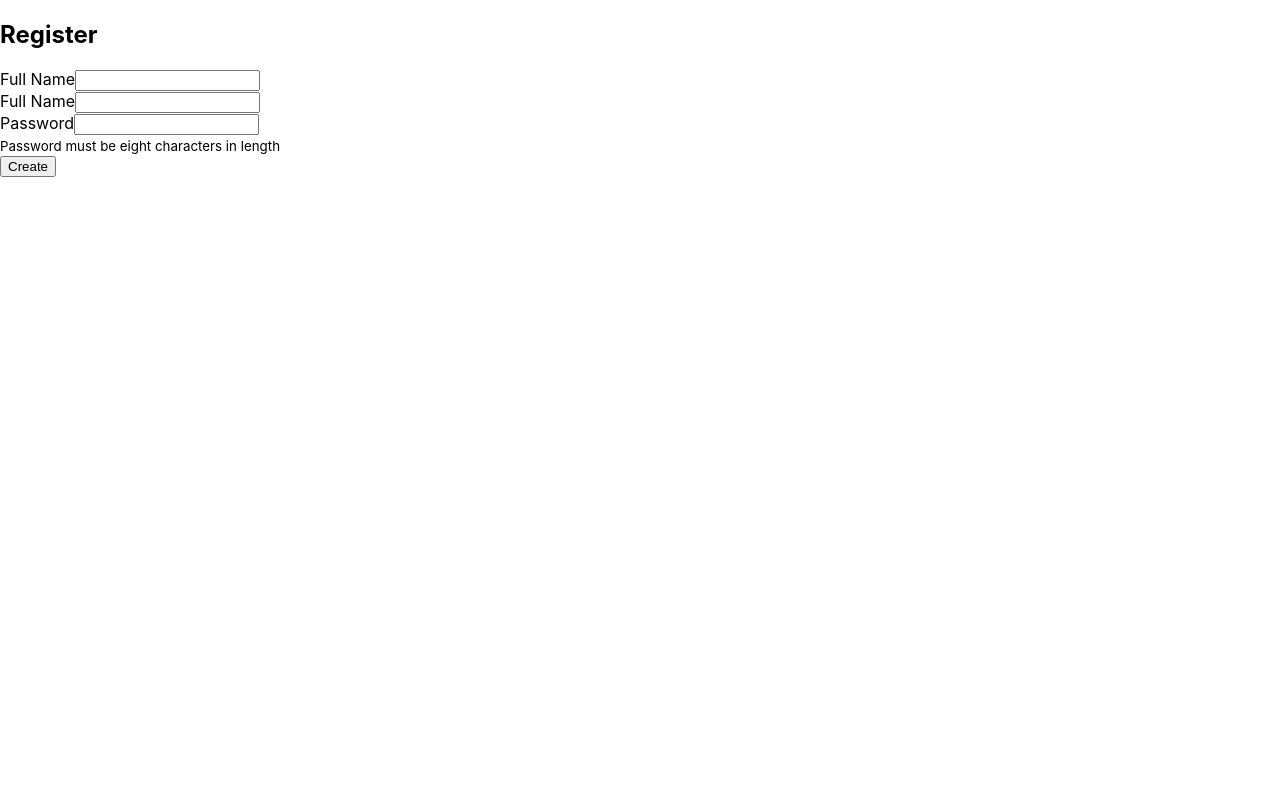
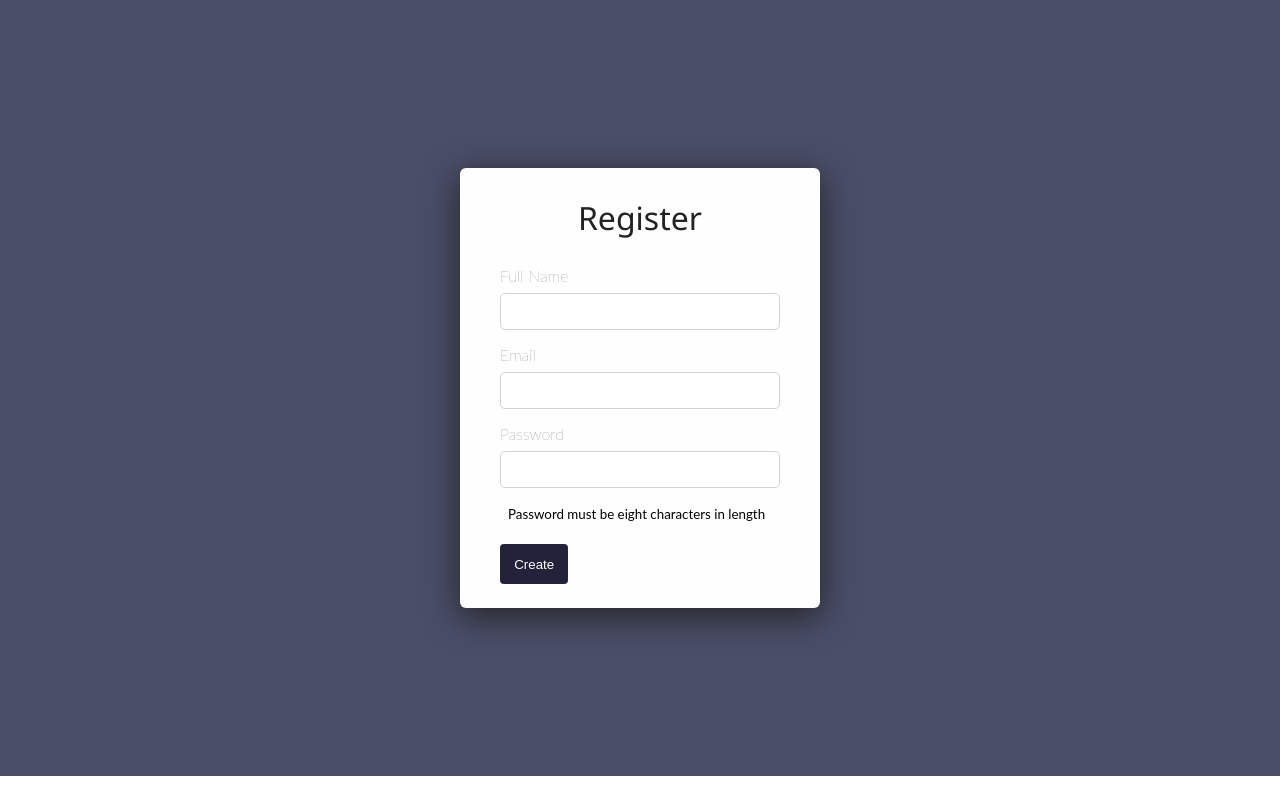
Before and after one commit to awesomecoder233/react-form-validation, a React (Create React App) app: page / in a window 1280 px wide. Built offline with nearby package versions, Linux system fonts and the light colour scheme.

Commit message:
add a css style

```diff
--- a/src/App.css
+++ b/src/App.css
@@ -1,38 +1,124 @@
-.App {
-  text-align: center;
+p, div {
+  font-family: Lato;
 }
 
-.App-logo {
-  height: 40vmin;
-  pointer-events: none;
+/*
+  Colors:
+  https://coolors.co/22223b-4a4e69-eadae4-9a8c98-c9ada7
+*/
+/*
+YANKEES BLUE: #22223B
+INDEPENDENCE: #4A4E69
+PLATINUM: #EADAE4
+SPANISH GRAY: #9A8C98
+SILVER PINK: #C9ADA7
+*/
+
+.wrapper {
+  height: 97vh;
+  width: 100%;
+  display: flex;
+  flex-direction: column;
+  justify-content: center;
+  align-items: center;
+  background-color: #4A4E69;
 }
 
-@media (prefers-reduced-motion: no-preference) {
-  .App-logo {
-    animation: App-logo-spin infinite 20s linear;
-  }
+.form-wrapper {
+  display: flex;
+  flex-direction: column;
+  width: 280px;
+  max-width: 80%;
+  min-width: 100px;
+  min-height: 400px;
+  padding: 20px 40px;
+  border-radius: 6px;
+  box-shadow: 0px 8px 36px #222;
+  background-color: #fefefe;
 }
 
-.App-header {
-  background-color: #282c34;
-  min-height: 100vh;
+.form-wrapper > h2 {
+  display: flex;
+  justify-content: center;
+  font-family: "Segoe UI", "Ubuntu", "Roboto", "Open Sans", "Helvetica Neue", sans-serif;
+  font-size: 2em;
+  font-weight: lighter;
+  margin-top: 0.25em;
+  color: #222;
+}
+
+form {
+  width: 100%;
+  display: flex;
+  flex-wrap: wrap;
+}
+
+.info {
+  padding-bottom: 1em;
+  padding-left: 0.5em;
+  padding-right: 0.5em;
+}
+
+label {
+  margin-bottom: 0.5em;
+  color: #444;
+  font-weight: lighter;
+}
+
+input {
+  padding: 10px 10px;
+  border-radius: 5px;
+  outline: none;
+  border: 1px solid #d6d1d5;
+}
+
+input::placeholder {
+  font-size: 1.2em;
+  font-weight: lighter;
+  color: #bbb;
+}
+
+button {
+  min-width: 100%;
+  cursor: pointer;
+  margin-right: 0.25em;
+  margin-top: 0.5em;
+  padding: 	0.938em;
+  border: none;
+  border-radius: 4px;
+  background-color: #22223B;
+  color: #fefefe;
+}
+button:hover {
+  background-color: #4A4E69;
+  color: #fefefe;
+}
+
+.error {
+  color:#db2269;
+  font-size: 0.5em;
+  display: relative;
+}
+
+.fullName,
+.email,
+.password {
   display: flex;
   flex-direction: column;
-  align-items: center;
-  justify-content: center;
-  font-size: calc(10px + 2vmin);
-  color: white;
+  margin-bottom: 15px;
 }
 
-.App-link {
-  color: #61dafb;
+.fullName {
+  width: 100%;
 }
 
-@keyframes App-logo-spin {
-  from {
-    transform: rotate(0deg);
-  }
-  to {
-    transform: rotate(360deg);
-  }
+.email,
+.password {
+  width: 100%;
 }
+
+.submit {
+  width: 100%;
+  display: flex;
+  flex-wrap: wrap;
+}
--- a/src/App.js
+++ b/src/App.js
@@ -22,7 +22,7 @@
               <input type="text" name="fullName" onChange={this.handleChange} noValidate/>
             </div>
             <div className='email'>
-              <label htmlFor="email">Full Name</label>
+              <label htmlFor="email">Email</label>
               <input type="email" name="email" onChange={this.handleChange} noValidate/>
             </div>
             <div className='password'>
```
